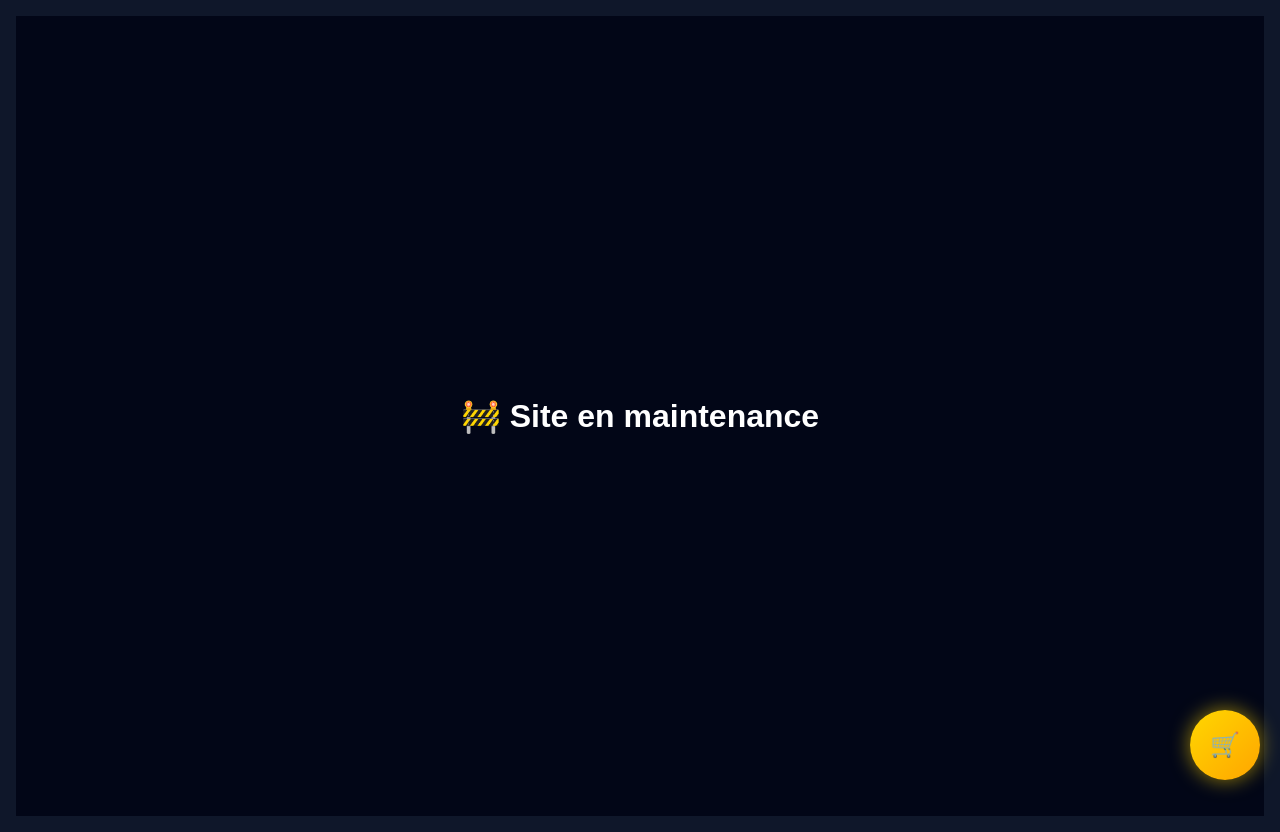
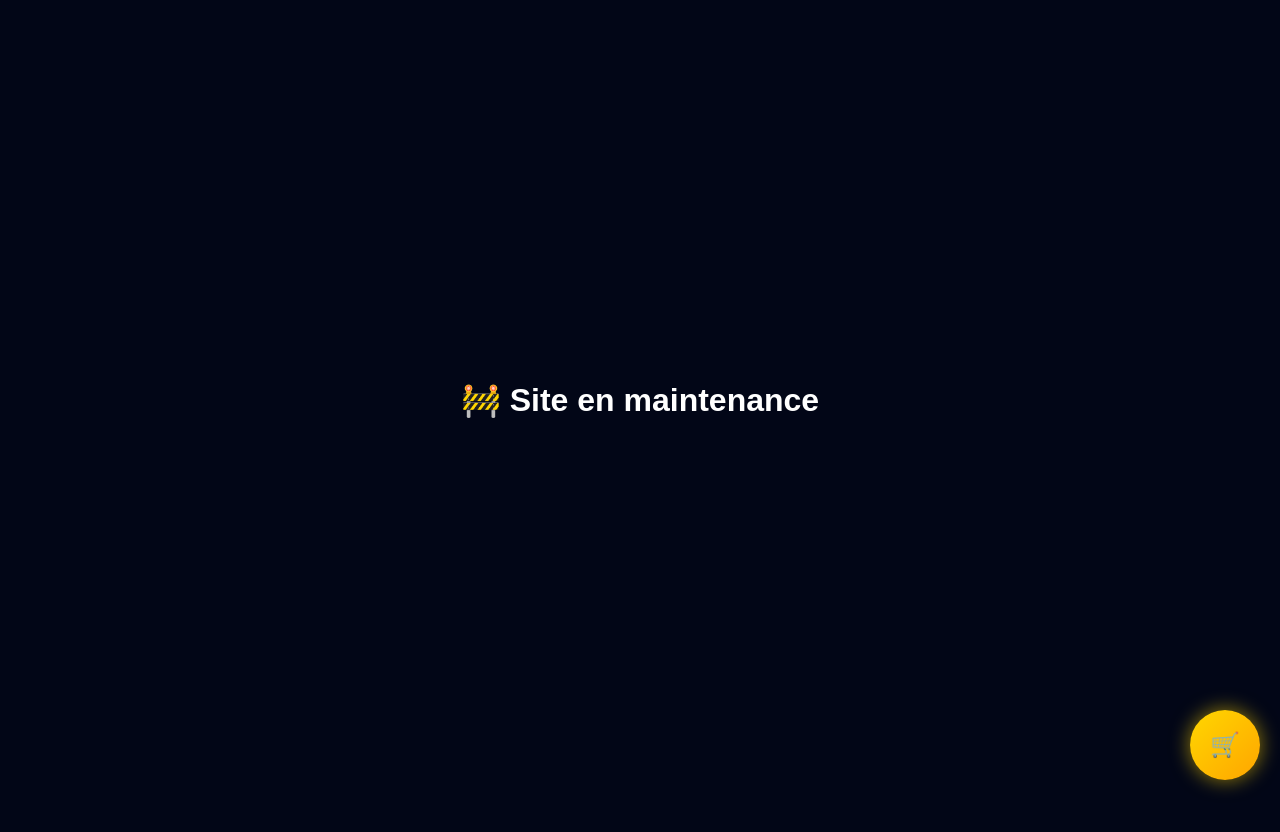
Before and after one commit to lyjybijoux/bijoux-shop, a Next.js app: page / in a window 1280 px wide. After the commit the page ends 800 px from the top, so only its background shows below. Built offline with nearby package versions, Linux system fonts and the light colour scheme.

Commit message:
fix layout padding issue

```diff
--- a/src/app/layout.tsx
+++ b/src/app/layout.tsx
@@ -11,18 +11,14 @@ export default function RootLayout({
 			<body
 				style={{
 					margin: 0,
-					background: '#0f172a',
+					background: '#020617', // 🔥 même couleur que ton site
 					color: 'white',
-					minHeight: '100vh',
 				}}
 			>
-				{/* 🔌 Tout ce qui est interactif */}
 				<ClientProviders />
 
-				{/* 📦 Contenu des pages */}
-				<main style={{ padding: 16 }}>
-					{children}
-				</main>
+				{/* ❌ PAS de padding ici */}
+				{children}
 			</body>
 		</html>
 	);
```
